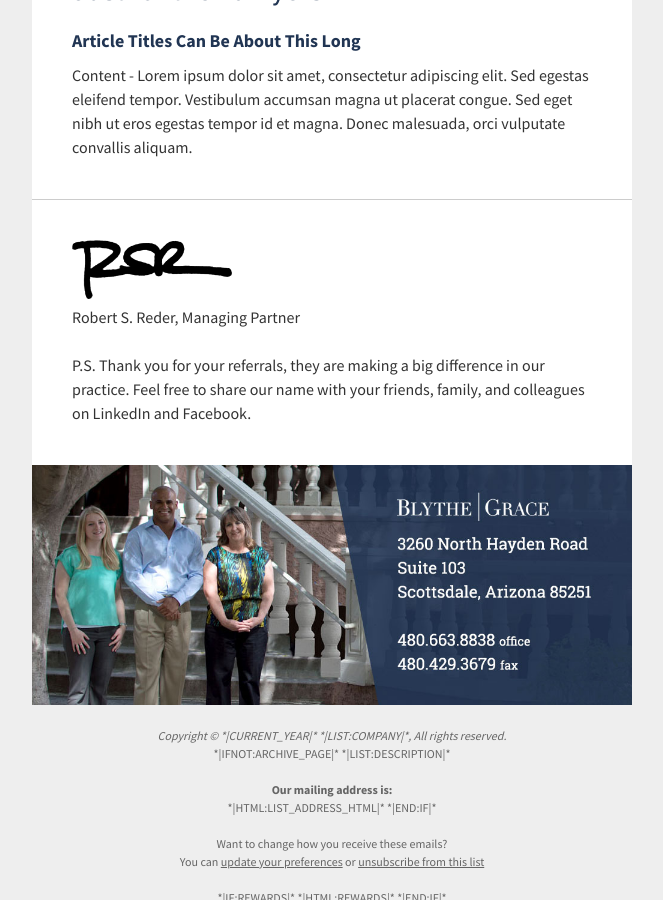
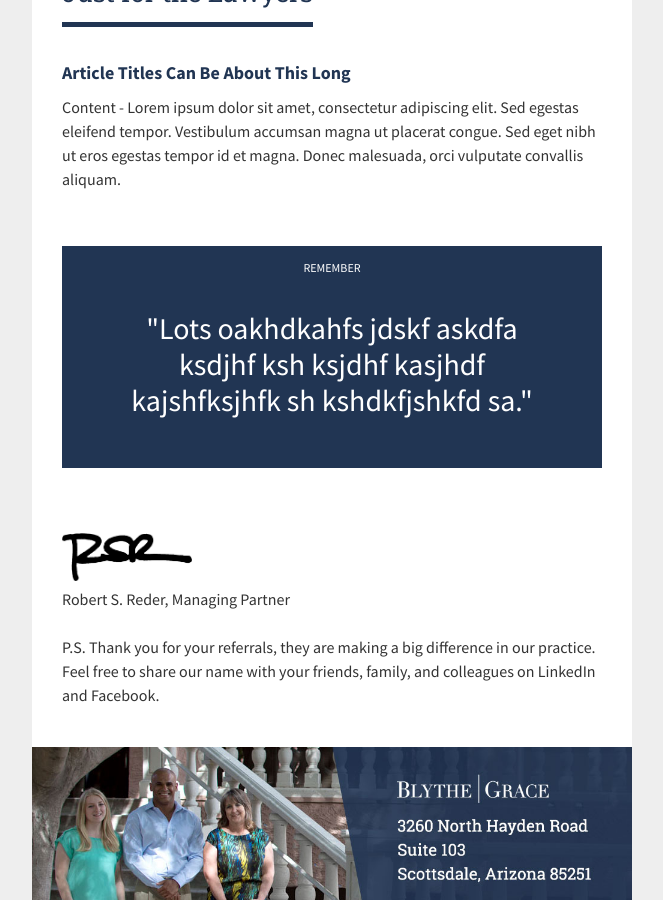
Before and after one commit to kristenzirkler/blythe-grace-demo, a Jekyll site: the page built from email-template-importable.html, in a window 1280 px wide and 900 px high, scrolled down 948 px. Shown: the whole window, without its empty margins (308-971 px from the left). Built offline with Jekyll 4.4.1, drawn with Linux system fonts in a browser that asks for light colours.

Commit message:
home page updated requested by robert

```diff
--- a/_includes/header.html
+++ b/_includes/header.html
@@ -5,8 +5,8 @@
 
     <ul class="nav">
       <li><a href="{{ site.baseurl }}/our-firm">Our&nbsp;Firm</a></li>
+      <li><a href="{{ site.baseurl }}/services">Services</a></li>
       <li><a href="{{ site.baseurl }}/professionals">Professionals</a></li>
-      <li><a href="{{ site.baseurl }}/services">Services</a></li>
       <li><a href="{{ site.baseurl }}/clients">Clients</a></li>
       <li><a href="{{ site.baseurl }}/associations">Associations</a></li>
       <li><a href="{{ site.baseurl }}/giving-back">Giving&nbsp;Back</a></li>
--- a/email-template-importable.html
+++ b/email-template-importable.html
@@ -22,7 +22,8 @@
  font-family: 'Roboto Slab', Arial, sans-serif; color: #213553; font-size: 26px; line-height: 30px; font-weight: normal;
 subheader-style: |
  font-family: 'Source Sans Pro', Arial, sans-serif; color: #213553; font-size: 18px; line-height: 24px;
-
+header-ctr-style: |
+ display: inline-block; padding-bottom: 15px; border-bottom: 5px solid #213553; margin-bottom: 10px;
 ---
 <!doctype html>
 <html xmlns="http://www.w3.org/1999/xhtml" xmlns:v="urn:schemas-microsoft-com:vml" xmlns:o="urn:schemas-microsoft-com:office:office">
@@ -155,9 +156,9 @@
                                                             <table align="left" border="0" cellpadding="0" cellspacing="0" width="100%" style="min-width:100%;" class="mcnTextContentContainer">
                                                                 <tbody>
                                                                 <tr>
-                                                                    <td valign="top" class="mcnTextContent" style="padding-right: 40px; padding-left: 40px;">
+                                                                    <td valign="top" class="mcnTextContent" style="padding-right: 30px; padding-left: 30px;">
 
-<div class="firm-update-header"><h1 mc:edit="firm-update-header">Firm Update</h1></div>
+<div class="firm-update-header"><h1><span style="{{ page.header-ctr-style }}" mc:edit="firm-update-header">Firm Update</span></h1></div>
 <div class="firm-update" mc:edit="firm-update">
     <p>Now that you've selected a template, you'll define the layout of your email and give your content a place to live by adding, rearranging, and deleting content blocks. By using image with caption blocks in multi-column templates, you can create a product grid that works perfectly for e-commerce. If you need a bit of inspiration, you can <a href="http://inspiration.mailchimp.com" class="mc-template-link">see what other MailChimp users are doing</a>, or <a href="http://mailchimp.com/resources/email-design-guide/" class="mc-template-link">learn about email design</a> and blaze your own trail.</p>
 </div>
@@ -172,9 +173,9 @@
                                             </table></td>
                                         </tr>
                                         <tr>
-                                            <td style="padding-top: 30px;">
+                                            <td style="padding-top: 15px;">
                                                 <table border="0" cellpadding="0" cellspacing="0" width="100%">
-                                                <tbody><tr><td style=" border-top: 1px solid #ccc; height: 40px; overflow: hidden;">&nbsp;</td></tr></tbody></table>
+                                                <tbody><tr><td style="height: 25px; overflow: hidden;">&nbsp;</td></tr></tbody></table>
                                             </td>
                                         </tr>
                                         <tr>
@@ -185,9 +186,9 @@
                                                             <table align="left" border="0" cellpadding="0" cellspacing="0" width="100%" style="min-width:100%;" class="mcnTextContentContainer">
                                                                 <tbody>
                                                                 <tr>
-                                                                    <td valign="top" class="mcnTextContent" style="padding-right: 40px; padding-left: 40px;">
+                                                                    <td valign="top" class="mcnTextContent" style="padding-right: 30px; padding-left: 30px;">
 
-<div class="new-client-header"><h1 mc:edit="new-client-header">New Client Spotlight:</h1></div>
+<div class="new-client-header"><h1><span style="{{ page.header-ctr-style }}"  mc:edit="new-client-header">New Client Spotlight:</span></h1></div>
 <div class="new-client" mc:edit="new-client">
     <p>Content</p>
 </div>
@@ -202,9 +203,9 @@
                                             </table></td>
                                         </tr>
                                         <tr>
-                                            <td style="padding-top: 30px;">
+                                            <td style="padding-top: 15px;">
                                                 <table border="0" cellpadding="0" cellspacing="0" width="100%">
-                                                <tbody><tr><td style=" border-top: 1px solid #ccc; height: 40px; overflow: hidden;">&nbsp;</td></tr></tbody></table>
+                                                <tbody><tr><td style="height: 25px; overflow: hidden;">&nbsp;</td></tr></tbody></table>
                                             </td>
                                         </tr>
                                         <tr>
@@ -215,8 +216,8 @@
                                                             <table align="left" border="0" cellpadding="0" cellspacing="0" width="100%" style="min-width:100%;" class="mcnTextContentContainer">
                                                                 <tbody>
                                                                 <tr>
-                                                                    <td valign="top" class="mcnTextContent" style="padding-right: 40px; padding-left: 40px;">
-<h1 mc:edit="article-header">Wise Words from Around the Web</h1>
+                                                                    <td valign="top" class="mcnTextContent" style="padding-right: 30px; padding-left: 30px;">
+<h1><span style="{{ page.header-ctr-style }}"  mc:edit="article-header">Wise Words from Around the Web</span></h1>
 <br>
 <div class="article" mc:repeatable style="padding-bottom: 20px;">
     <h2 mc:edit="article_title"><a style="text-decoration: none;line-height: 1.3em;font-weight: bold;" href="#">Article Titles Can Be About This Long</a></h2>
@@ -232,9 +233,9 @@
                                             </table></td>
                                         </tr>
                                         <tr>
-                                            <td style="padding-top: 10px;">
+                                            <td style="padding-top: 0px;">
                                                 <table border="0" cellpadding="0" cellspacing="0" width="100%">
-                                                <tbody><tr><td style=" border-top: 1px solid #ccc; height: 40px; overflow: hidden;">&nbsp;</td></tr></tbody></table>
+                                                <tbody><tr><td style="height: 25px; overflow: hidden;">&nbsp;</td></tr></tbody></table>
                                             </td>
                                         </tr>
                                         <tr>
@@ -245,8 +246,8 @@
                                                             <table align="left" border="0" cellpadding="0" cellspacing="0" width="100%" style="min-width:100%;" class="mcnTextContentContainer">
                                                                 <tbody>
                                                                 <tr>
-                                                                    <td valign="top" class="mcnTextContent" style="padding-right: 40px; padding-left: 40px;">
-<h1 mc:edit="law-article-header">Just for the Lawyers</h1>
+                                                                    <td valign="top" class="mcnTextContent" style="padding-right: 30px; padding-left: 30px;">
+<h1><span style="{{ page.header-ctr-style }}" mc:edit="law-article-header">Just for the Lawyers</span></h1>
 <br>
 <div class="law-article" mc:repeatable style="padding-bottom: 20px;">
     <h2 mc:edit="law-article_title"><a style="text-decoration: none;line-height: 1.3em;font-weight: bold;" href="#">Article Titles Can Be About This Long</a></h2>
@@ -262,9 +263,9 @@
                                             </table></td>
                                         </tr>
                                         <tr>
-                                            <td style="padding-top: 10px;">
+                                            <td style="padding-top: 0px;">
                                                 <table border="0" cellpadding="0" cellspacing="0" width="100%">
-                                                <tbody><tr><td style=" border-top: 1px solid #ccc; height: 40px; overflow: hidden;">&nbsp;</td></tr></tbody></table>
+                                                <tbody><tr><td style="height: 25px; overflow: hidden;">&nbsp;</td></tr></tbody></table>
                                             </td>
                                         </tr>
                                         <tr>
@@ -275,9 +276,38 @@
                                                             <table align="left" border="0" cellpadding="0" cellspacing="0" width="100%" style="min-width:100%;" class="mcnTextContentContainer">
                                                                 <tbody>
                                                                 <tr>
-                                                                    <td valign="top" class="mcnTextContent" style="padding-right: 40px; padding-left: 40px; padding-bottom: 40px;">
+                                                                    <td valign="top" class="mcnTextContent" style="padding-right: 30px; padding-left: 30px; padding-bottom: 40px;">
+<div class="quote" style="background-color:{{ page.main-color }};color:#fff;padding:10px;">
+    <div class="quote-header" style="text-transform:uppercase;text-align: center; font-size: 12px;">Remember</div>
+    <div mc:edit="quote_content" style="font-size: 30px;text-align: center; padding: 30px 40px 40px;line-height: 36px;">"Lots oakhdkahfs jdskf askdfa ksdjhf ksh ksjdhf kasjhdf kajshfksjhfk sh kshdkfjshkfd sa."</div>
+</div>
+
+                                                                    </td>
+                                                                </tr>
+                                                            </tbody></table>
+
+                                                        </td>
+                                                    </tr>
+                                                </tbody>
+                                            </table></td>
+                                        </tr>
+                                        <tr>
+                                            <td style="padding-top: 0px;">
+                                                <table border="0" cellpadding="0" cellspacing="0" width="100%">
+                                                <tbody><tr><td style="height: 25px; overflow: hidden;">&nbsp;</td></tr></tbody></table>
+                                            </td>
+                                        </tr>
+                                        <tr>
+                                            <td valign="top" class="bodyContainer"><table border="0" cellpadding="0" cellspacing="0" width="100%" class="mcnTextBlock" style="min-width:100%;">
+                                                <tbody class="mcnTextBlockOuter">
+                                                    <tr>
+                                                        <td valign="top" class="mcnTextBlockInner">
+                                                            <table align="left" border="0" cellpadding="0" cellspacing="0" width="100%" style="min-width:100%;" class="mcnTextContentContainer">
+                                                                <tbody>
+                                                                <tr>
+                                                                    <td valign="top" class="mcnTextContent" style="padding-right: 30px; padding-left: 30px; padding-bottom: 40px;">
 <div class="referrals">
-    <img src="http://blythegrace.com/img/robert-signature.png" style="width:160px;"/><br>
+    <img src="http://blythegrace.com/img/robert-signature.png" style="width:130px;"/><br>
     Robert S. Reder, Managing Partner
 
     <br><br>
--- a/index.html
+++ b/index.html
@@ -9,7 +9,7 @@
 <div class="home-intro">
   <div class="hero">
     <a class="logo" href="{{ site.baseurl }}/"><i class="bg-icon icon-logo-black"></i></a>
-    <p>Your partner for practical legal advice and experienced representation to protect your business.</p>
+    <p>Your partner for practical legal advice and experienced representation to protect your business. We specialize in litigation, employment law and corporate limited liability company matters.</p>
   </div>
   <div class="intro-background" id="hero-image" style="background-image: url({{ site.baseurl }}/img/slide-bg-office.jpg);"></div>
 </div>
```
